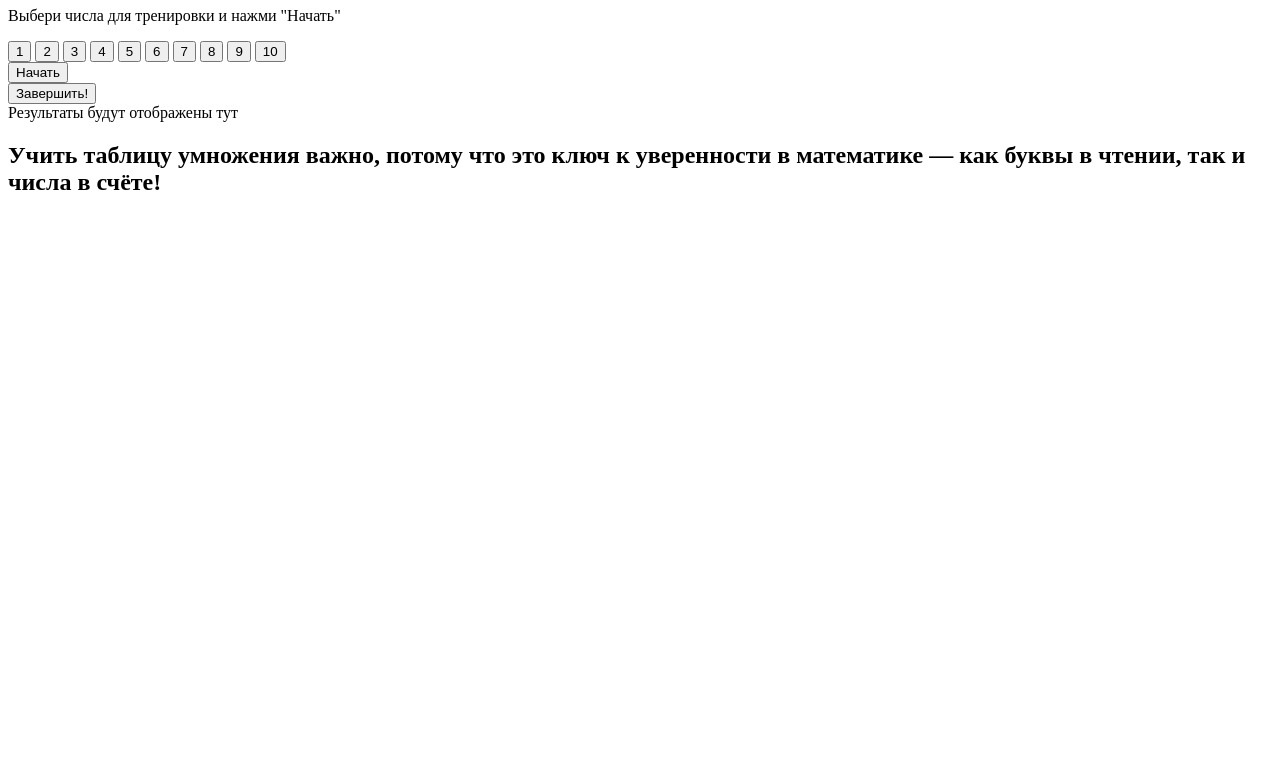
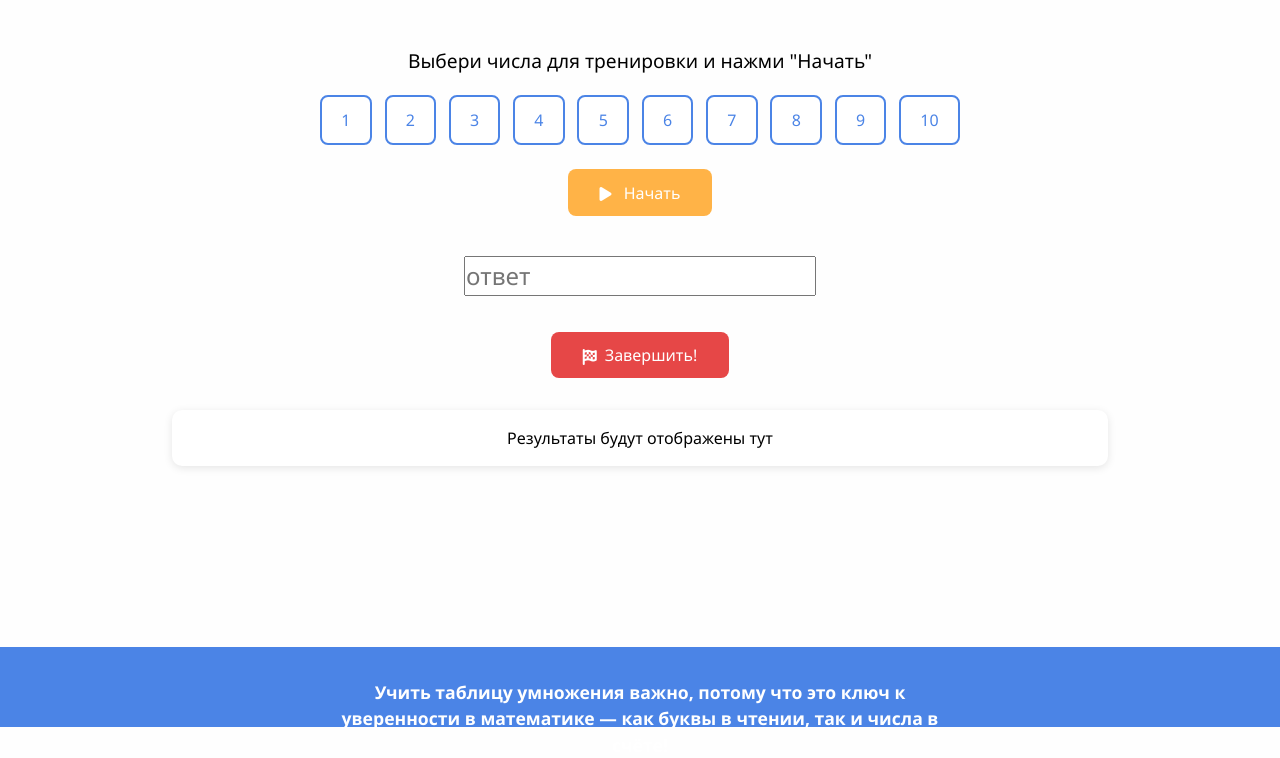
Before and after one commit to RyabovaEV/multiplication, a plain HTML site: page Index.html in a window 1280 px wide. Shown: the part 73-831 px from the top of the page. Before the commit the page ends 800 px from the top, so only its background shows below. Drawn offline with Linux system fonts and the light colour scheme.

Commit message:
done css

```diff
--- a/Index.html
+++ b/Index.html
@@ -5,12 +5,18 @@
     <meta name="viewport" content="width=device-width, initial-scale=1.0" />
     <title>Тренажер таблицы умножения</title>
     <script src="app.js" defer></script>
-    <link rel="stylesheet" href="style.css" />
+    <link rel="stylesheet" href="style/style.css" />
+    <link
+  rel="stylesheet"
+  href="https://cdnjs.cloudflare.com/ajax/libs/font-awesome/6.5.0/css/all.min.css"
+/>
   </head>
   <body>
     <div class="wrapper">
       <header class="header">
-        <h1 class="header__title title">Тренажер таблицы умножения</h1>
+        <div class="container">
+          <h1 class="header__title title">Тренажер таблицы умножения</h1>
+        </div>
       </header>
       <main class="main">
         <div class="container">
@@ -18,7 +24,7 @@
             <p class="choice-num__text">
               Выбери числа для тренировки и нажми "Начать"
             </p>
-            <div class="choice-num__items">
+            <div class="choice-num__items" data-choice-num-container>
               <button
                 class="choice-num__item"
                 type="button"
@@ -90,25 +96,29 @@
                 10
               </button>
             </div>
-            <button class="choice-num__btn">Начать</button>
+            <button class="choice-num__btn" data-choice-num-btn><i class="fas fa-play icon"></i> Начать</button>
           </section>
           <section class="main__multiplication">
             <div class="multiplication">
-              <div class="multiplication__question"></div>
-              <div class="multiplication__answer"></div>
-              <button class="multiplication__finish">Завершить!</button>
+              <div class="multiplication__question" data-multiplication-question></div>
+              <div class="multiplication__answer" >
+                <input type="text" placeholder="ответ" data-multiplication-answer>
+              </div>
+              <button class="multiplication__finish" data-multiplication-finish><i class="fas fa-flag-checkered icon"></i>Завершить!</button>
             </div>
           </section>
           <section class="main__result">
-            <div class="result">Результаты будут отображены тут</div>
+            <div class="result" data-result>Результаты будут отображены тут</div>
           </section>
         </div>
       </main>
       <footer class="footer">
-        <h2 class="footer__text text">
-          Учить таблицу умножения важно, потому что это ключ к уверенности в
-          математике — как буквы в чтении, так и числа в счёте!
-        </h2>
+        <div class="container">
+          <h2 class="footer__text text">
+            Учить таблицу умножения важно, потому что это ключ к уверенности в
+            математике — как буквы в чтении, так и числа в счёте!
+          </h2>
+        </div>
       </footer>
     </div>
   </body>
--- a/app.js
+++ b/app.js
@@ -0,0 +1,22 @@
+class MultiplicationApp {
+  constructor () {
+    this.choiceNum = [];
+    this.dataChoiceNumContainer = document.querySelector("[data-choice-num-container]");
+    this.dataChoiceNumBtn = document.querySelector("[data-choice-num-btn]");
+    this.dataMultiplicationQuestion = document.querySelector("[data-multiplication-question]");
+    this.dataMultiplicationAnswer = document.querySelector("[data-multiplication-answer]");
+    this.dataMultiplicationFinish = document.querySelector("[data-multiplication-finish]");
+    this.dataResult = document.querySelector("[data-result]");
+    this.bindEvents();
+  }
+
+  bindEvents() {
+    this.dataChoiceNumContainer.addEventListener("click", (e) => {
+      const el = e.target;
+
+      //if el.hasAttribute()
+    })
+  }
+}
+
+new MultiplicationApp();
--- /dev/null
+++ b/style/base.css
@@ -0,0 +1,34 @@
+body {
+  height: 100%;
+  padding: 0;
+  margin: 0;
+  font-family: 'Segoe UI', Tahoma, Geneva, Verdana, sans-serif;
+  background-color: var(--bg-light); /* почти белый */
+}
+
+.wrapper {
+  width: 100%;
+  height: 100vh;
+  display: flex;
+  flex-direction: column;
+}
+
+.header {
+  height: 15%;
+}
+
+.main {
+  flex: 1; /* займет всё оставшееся место */
+  overflow-y: auto;
+}
+
+.footer {
+  height: 10%;
+}
+
+.container {
+  margin: 0 auto;
+  width: 100%;
+  max-width: 1000px;
+  padding: 0 2em;
+}
--- /dev/null
+++ b/style/footer.css
@@ -0,0 +1,13 @@
+.footer {
+  margin-top: auto;
+  padding: 2em;
+  background-color: #4b84e6;
+  color: white;
+  text-align: center;
+}
+
+.footer__text {
+  font-size: 1.1em;
+  max-width: 600px;
+  margin: 0 auto;
+}
--- /dev/null
+++ b/style/header.css
@@ -0,0 +1,6 @@
+.title {
+  text-align: center;
+  font-size: 2.5em;
+  color: #4b84e6;
+  margin-bottom: 1em;
+}
--- /dev/null
+++ b/style/main.css
@@ -0,0 +1,95 @@
+.choice-num__text {
+  font-size: 1.2em;
+  margin-bottom: 1em;
+  text-align: center;
+}
+
+.choice-num__items {
+  display: flex;
+  flex-wrap: wrap;
+  justify-content: center;
+  gap: 0.8em;
+  margin-bottom: 1.5em;
+}
+
+.choice-num__item {
+  padding: 0.7em 1.2em;
+  font-size: 1em;
+  border: 2px solid #4b84e6;
+  background-color: white;
+  color: #4b84e6;
+  border-radius: 8px;
+  cursor: pointer;
+  transition: 0.3s;
+}
+
+.choice-num__item[aria-pressed="true"] {
+  background-color: #4b84e6;
+  color: white;
+}
+
+.choice-num__item:hover {
+  background-color: #dce9ff;
+}
+
+.choice-num__btn {
+  display: block;
+  margin: 0 auto;
+  padding: 0.7em 2em;
+  font-size: 1em;
+  background-color: #ffb347;
+  color: white;
+  border: none;
+  border-radius: 8px;
+  cursor: pointer;
+  transition: 0.3s;
+}
+
+.choice-num__btn:hover {
+  background-color: #ffa22e;
+}
+
+
+.multiplication {
+  text-align: center;
+  margin-top: 2em;
+}
+
+.multiplication__question {
+  font-size: 2.5em;
+  margin-bottom: 1em;
+  font-weight: bold;
+}
+
+.multiplication__answer {
+  font-size: 1.5em;
+  margin-bottom: 1.5em;
+}
+
+.multiplication__finish {
+  background-color: #e64747;
+  color: white;
+  padding: 0.7em 2em;
+  border: none;
+  border-radius: 8px;
+  cursor: pointer;
+  transition: 0.3s;
+}
+
+.multiplication__finish:hover {
+  background-color: #d33636;
+}
+
+.icon {
+  margin-right: 0.5em;
+  vertical-align: middle;
+}
+
+.result {
+  margin-top: 2em;
+  padding: 1em;
+  background-color: #ffffff;
+  border-radius: 10px;
+  box-shadow: 0 2px 8px rgba(0, 0, 0, 0.1);
+  text-align: center;
+}
--- /dev/null
+++ b/style/reset.css
@@ -0,0 +1,36 @@
+*,
+*::before,
+*::after {
+  box-sizing: border-box;
+  margin: 0;
+  padding: 0;
+}
+
+body {
+  font-family: system-ui, sans-serif;
+  line-height: 1.5;
+  background-color: #fff;
+  color: #000;
+}
+
+img,
+picture,
+video,
+canvas,
+svg {
+  display: block;
+  max-width: 100%;
+  height: auto;
+}
+
+input,
+button,
+textarea,
+select {
+  font: inherit;
+}
+
+a {
+  text-decoration: none;
+  color: inherit;
+}
--- /dev/null
+++ b/style/style.css
@@ -0,0 +1,7 @@
+@import "reset.css";
+@import "variables.css";
+
+@import "base.css";
+@import "header.css";
+@import "main.css";
+@import "footer.css";
--- /dev/null
+++ b/style/variables.css
@@ -0,0 +1,10 @@
+:root {
+  --primary-color-blue: #4F86F7;
+  --accent-color-red: #f08080;
+  --bg-light: #fefefe;
+  --primary-text: #333;
+  --secondary-text: #777777;
+  --border-color: #E0E0E0;
+  --radius: 12px;
+  --gap: 1rem;
+}
```
Also changed, not shown: style.css (deleted).
